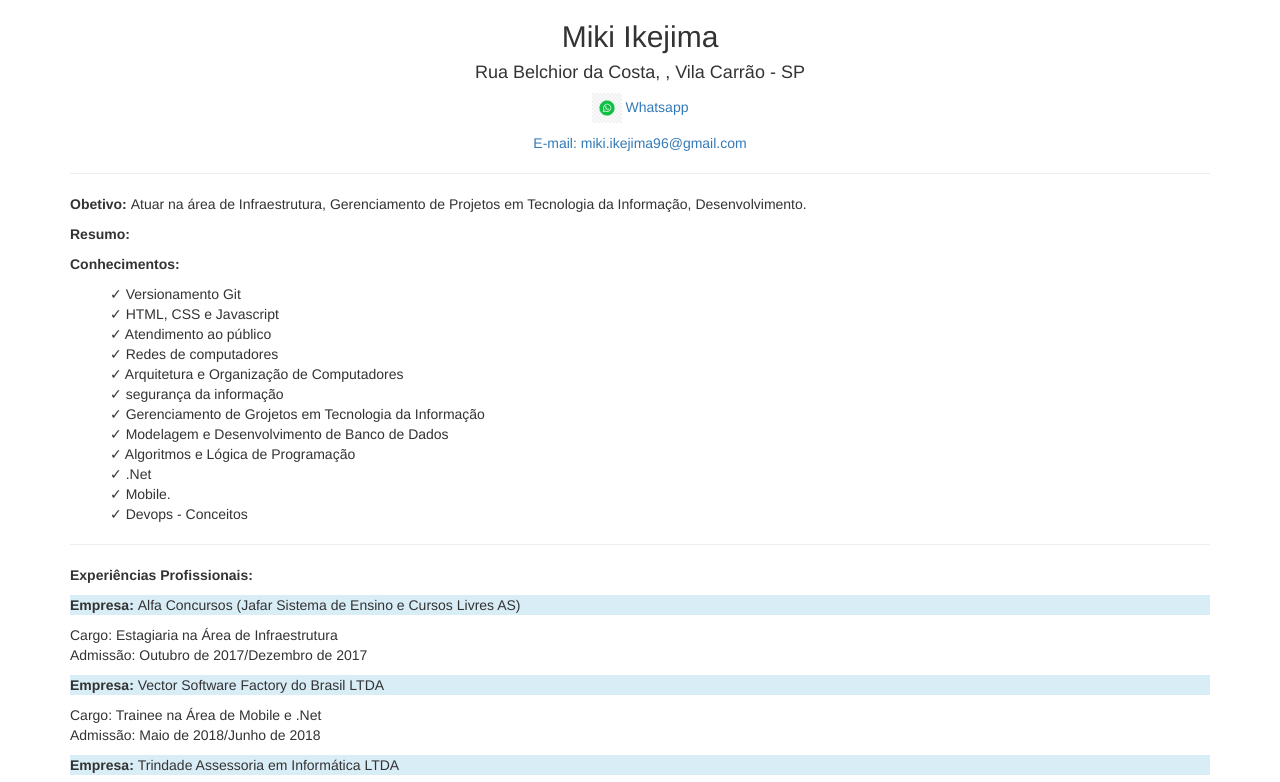
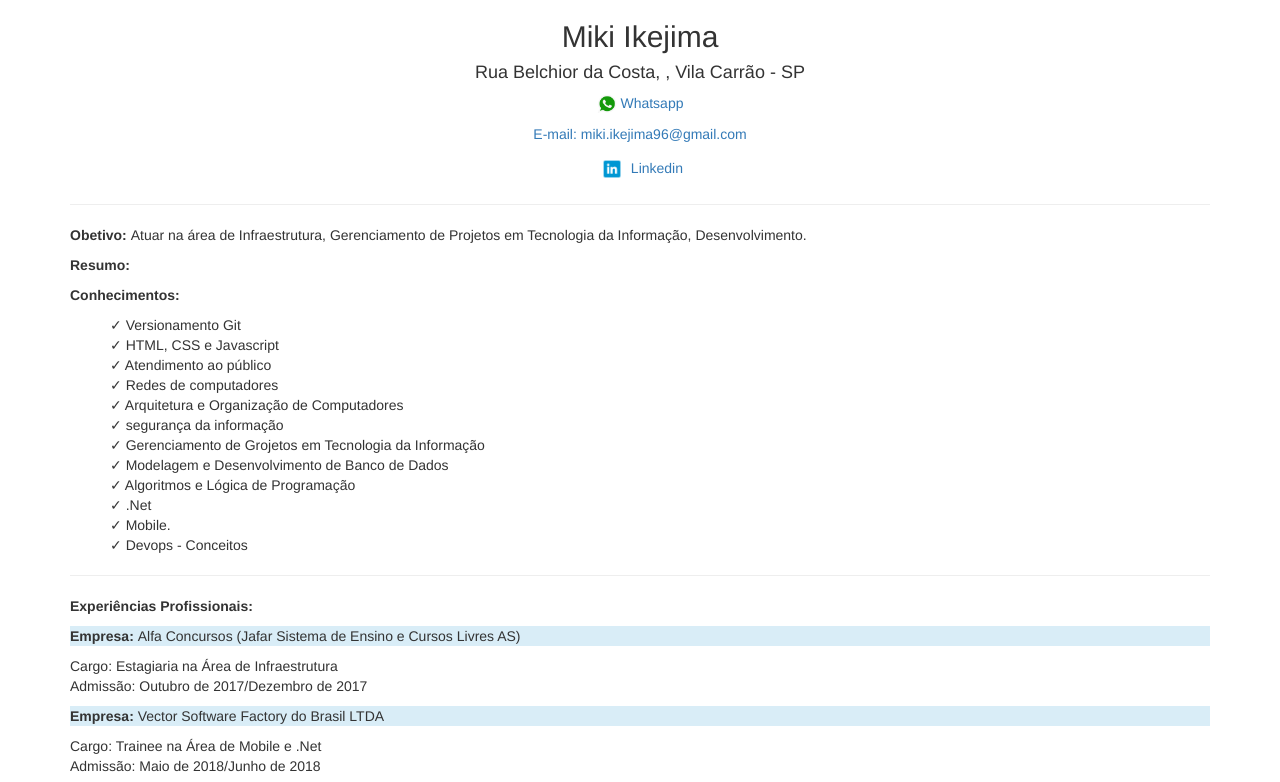
Before and after one commit to Ikejimamiki/curriculo, a plain HTML site: page index.html in a window 1280 px wide. Shown: the top 782 px of the page. Drawn offline with nearby package versions, Linux system fonts and the light colour scheme.

Commit message:
Criar o curriculo

```diff
--- a/index.html
+++ b/index.html
@@ -21,14 +21,19 @@
     <h4 class="text-center">Rua Belchior da Costa, , Vila Carrão - SP</h4>
     <p class="text-center">
         <a target="_blank" href="https://api.whatsapp.com/send?phone=5511995041563">
-            <img width="30" height="auto" src="whats.jpg" alt="ícone do whatsapp"/>
+            <img width="20" height="auto" src="whatsapp-logo-png-hd-2.png" alt="ícone do whatsapp"/>
             Whatsapp
         </a>
     </p>
     <p class="text-center">
         <a target="_blank" href="mailto:miki.ikejima@gmail.com">
             E-mail: miki.ikejima96@gmail.com
-
+        </a>
+    </p>
+    <p class="text-center">
+        <a target="_blank" href="https://www.linkedin.com/in/miki-ikejima-a55b75112/">
+            <img width="30" height="auto" src="linkedin-logo-png-transparent-background-3.png" alt="ícone do linkedin"/>
+            Linkedin
         </a>
     </p>
     <hr>
```
Also changed, not shown: linkedin-logo-png-transparent-background-3.png (added), whats.jpg (deleted), whatsapp-logo-png-hd-2.png (added).
